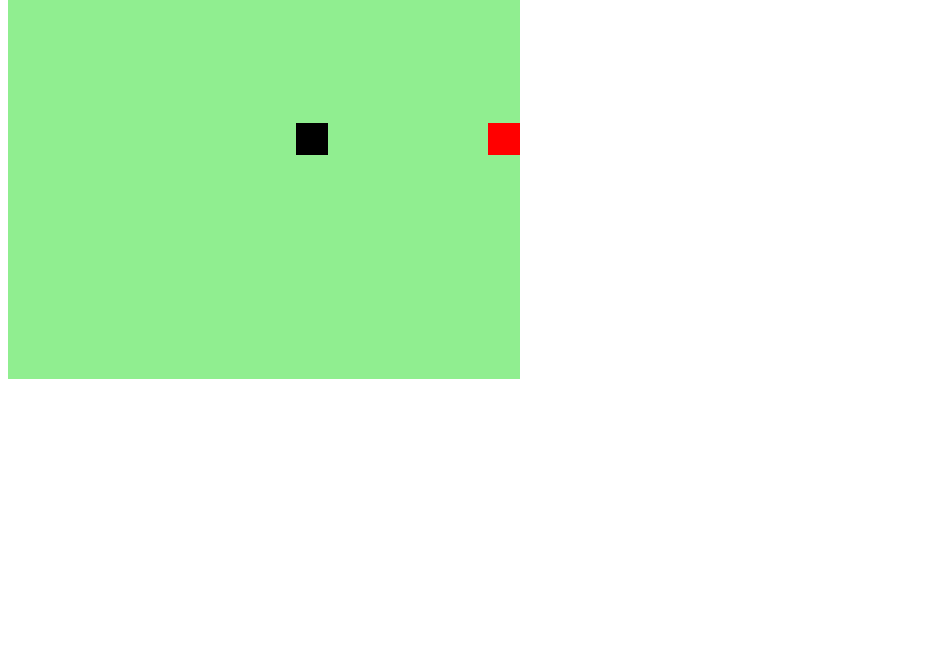
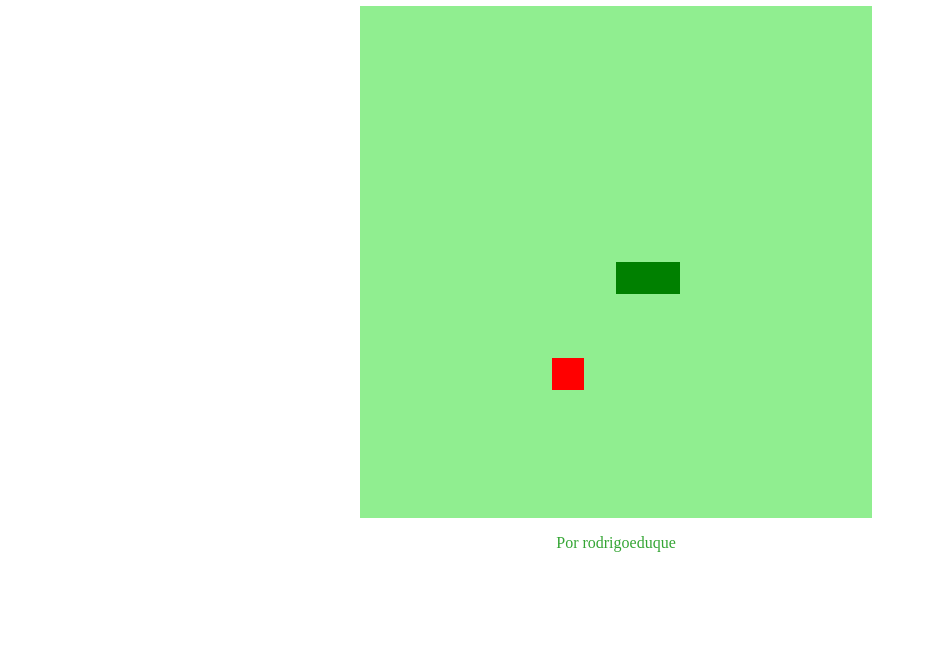
Before and after one commit to rodrigoeduque/jogo_cobrinha_js, a plain HTML site: page index.html in a window 1280 px wide. Shown: the part 141-800 px from the top of the page, without its empty margins (0-927 px from the left). Drawn offline with Linux system fonts and the light colour scheme.

Commit message:
Finalizado

```diff
--- a/asserts/css/style.css
+++ b/asserts/css/style.css
@@ -0,0 +1,10 @@
+body{
+    height: 95vh;
+    width: 95vw;
+    display: flex;
+    flex-direction: column;
+    justify-content: center;
+    align-items: center;
+    background-color:white;
+    color: rgb(52, 165, 52);
+}
--- a/asserts/javascript/script.js
+++ b/asserts/javascript/script.js
@@ -1,30 +1,26 @@
-let canvas = document.getElementById("snake");
-let context = canvas.getContext("2d");
+let canvas = document.getElementById("snake"); //criar elemento que irá rodar o jogo
+let context = canvas.getContext("2d"); //....
 let box = 32;
-let snake = [];
-snake[0] = {
+let snake = []; //criar cobrinha como lista, já que ela vai ser uma série de coordenadas, que quando pintadas, criam os quadradinhos
+snake[0] ={
     x: 8 * box,
     y: 8 * box
 }
-
 let direction = "right";
-
-let food = {
-    x: Math.floor(Math.random() * 15 + 1 ) * box,
-    y: Math.floor(Math.random() * 15 + 1 ) * box
+let food ={
+    x: Math.floor(Math.random() * 15 + 1) * box,
+    y: Math.floor(Math.random() * 15 + 1) * box
 }
 
-
-function criarBG() {
+function criarBG(){
     context.fillStyle = "lightgreen";
-    context.fillRect(0, 0, 16 * box, 16 * box)
+    context.fillRect(0, 0, 16*box, 16*box); //desenha o retângulo usando x e y e a largura e altura setadas
 }
 
-function CriarCobrinha() {
-    for (let i = 0; i < snake.length; i++) {
-        context.fillStyle = "black";
+function criarCobrinha (){
+    for(i = 0; i < snake.length; i++){
+        context.fillStyle = "green";
         context.fillRect(snake[i].x, snake[i].y, box, box);
-
     }
 }
 
@@ -33,61 +29,55 @@ function drawFood (){
     context.fillRect(food.x, food.y, box, box);
 }
 
+//quando um evento acontece, detecta e chama uma função
+document.addEventListener('keydown', update);
 
-
-function update (event) {
-    if (event.keyCode== 37 && direction != "right") direction = "left";
-
-    if (event.keyCode == 38 && direction != "down") direction = "up";
-
-    if (event.keyCode == 39 && direction != "left") direction = "right";
-
-    if (event.keyCode == 40 && direction != "up") direction = "down";
-
+function update(event){
+    if(event.keyCode == 37 && direction != 'right') direction = 'left';
+    if(event.keyCode == 38 && direction != 'down') direction = 'up';
+    if(event.keyCode == 39 && direction != 'left') direction = 'right';
+    if(event.keyCode == 40 && direction != 'up') direction = 'down';
 }
 
+function iniciarJogo(){
 
-document.addEventListener('keydown',update);
+    if(snake[0].x > 15*box && direction == "right") snake[0].x = 0;
+    if(snake[0].x < 0 && direction == 'left') snake[0].x = 16 * box;
+    if(snake[0].y > 15*box && direction == "down") snake[0].y = 0;
+    if(snake[0].y < 0 && direction == 'up') snake[0].y = 16 * box;
 
-
-function iniciarJogo() {
-    if(snake[0].x > 15 * box && direction == "right") snake[0].x = 0;
-    if(snake[0].x < 0 * box && direction == "left") snake[0].x = 16 * box;
-    if(snake[0].y < 15 * box && direction == "down") snake[0].x = 0 * box;
-    if(snake[0].Y < 0 * box && direction == "up") snake[0].x = 16 * box;
+    for(i = 1; i < snake.length; i++){
+        if(snake[0].x == snake[i].x && snake[0].y == snake[i].y){
+            clearInterval(jogo);
+            alert('Perdeu. Volte a trabalhar :(');
+        }
+    }
 
     criarBG();
-    CriarCobrinha();
+    criarCobrinha();
+    drawFood();
 
-    //ponto de partida da cobrinha Posicao 0 X e Y
     let snakeX = snake[0].x;
-    let snakeY = snake[0].x;
+    let snakeY = snake[0].y;
 
-    if (direction == "right") {
-        snakeX += box;
-    }
-    if (direction == "left") {
-        snakeX -= box;
-    }
-    if (direction == "up") {
-        snakeY += box;
-    }
-    if (direction == "down") {
-        snakeY + -box;
+    if(direction == "right") snakeX += box;
+    if(direction == "left") snakeX -= box;
+    if (direction == "up") snakeY -= box;
+    if(direction == "down") snakeY += box;
+
+    if(snakeX != food.x || snakeY != food.y){
+        snake.pop(); //pop tira o último elemento da lista
+    }else{
+        food.x = Math.floor(Math.random() * 15 +1) * box;
+        food.y = Math.floor(Math.random() * 15 +1) * box;
     }
 
-    snake.pop();
-
-
-    let newHead = {
+    let newHead ={
         x: snakeX,
         y: snakeY
     }
-    drawFood();
 
-    snake.unshift(newHead);
-
-
+    snake.unshift(newHead); //método unshift adiciona como primeiro quadradinho da cobrinha
 }
 
 let jogo = setInterval(iniciarJogo, 100);
--- a/index.html
+++ b/index.html
@@ -8,6 +8,12 @@
     <title>Jogo Cobrinha</title>
 </head>
 <body>
+    <h1 class="">Snake Game</h1>
+
     <canvas id="snake" width="512" height="512"></canvas>
+
+    <footer>
+        <p class="">Por rodrigoeduque</p>
+    </footer>
 </body>
 </html>
```
